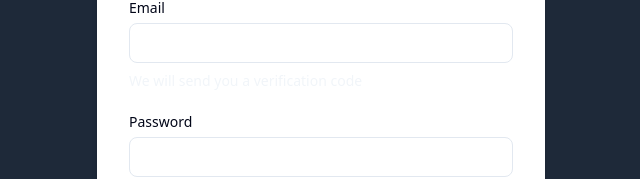
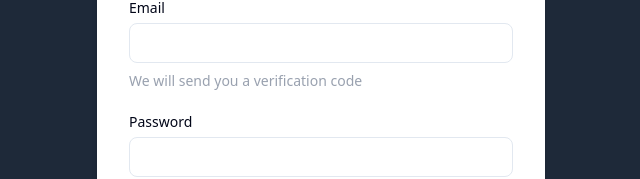
Before and after one commit to sharvil-lade/True-Feedback, a Next.js app: page /sign-up in a window 1280 px wide. Shown: the part 384-563 px from the top of the page, without its empty margins (319-959 px from the left). Built offline with nearby package versions, Linux system fonts and the light colour scheme.

Commit message:
Minor ui changes

```diff
--- a/src/app/(auth)/sign-up/page.tsx
+++ b/src/app/(auth)/sign-up/page.tsx
@@ -144,7 +144,7 @@ export default function SignUpForm() {
                 <FormItem>
                   <FormLabel>Email</FormLabel>
                   <Input {...field} name="email" />
-                  <p className="text-muted text-gray-400 text-sm">
+                  <p className="text-gray-400 text-sm">
                     We will send you a verification code
                   </p>
                   <FormMessage />
```
